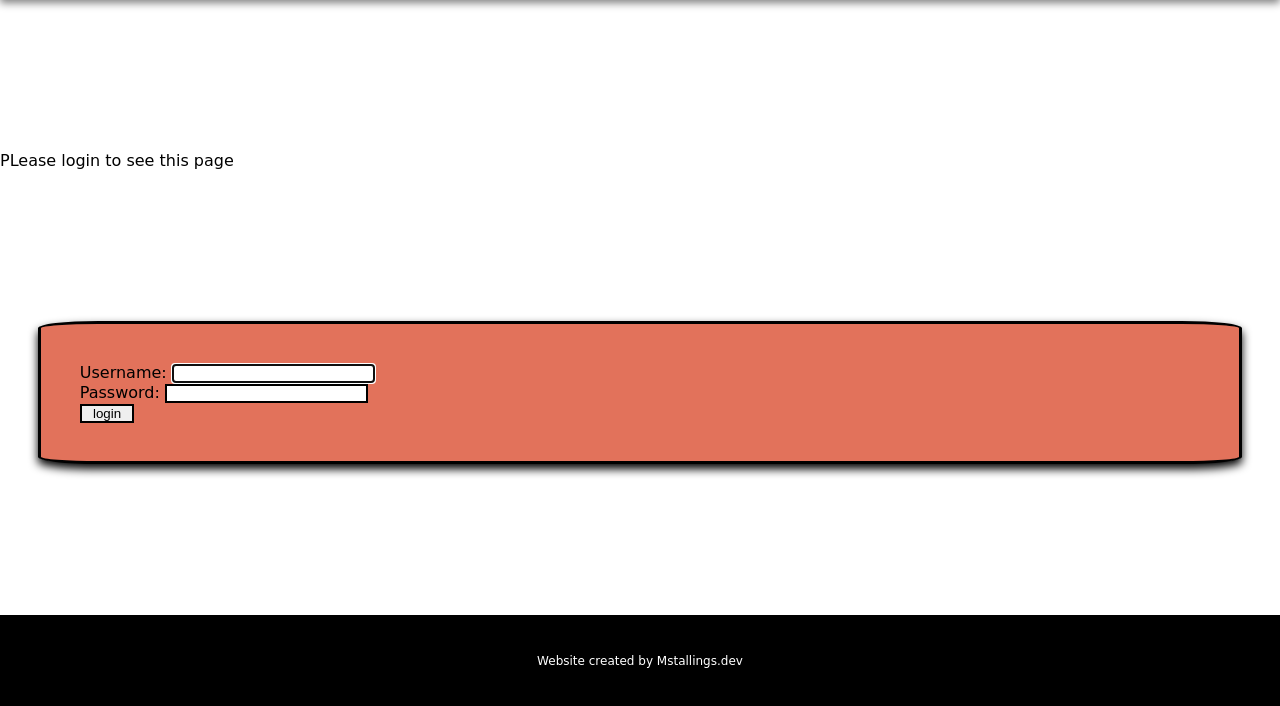
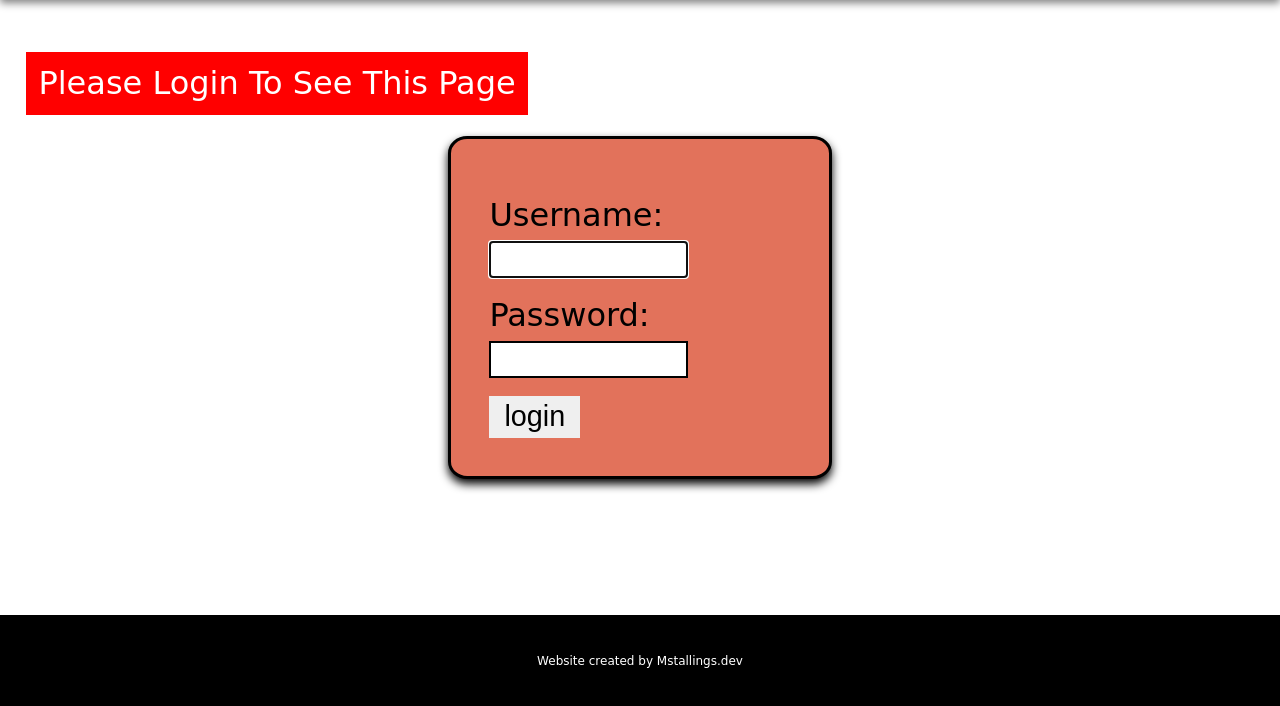
Before and after one commit to Mysta3/xtinej, a Django app: page /accounts/login/?next=/vendors/1 in a window 1280 px wide. Shown: the part 94-800 px from the top of the page. Run offline with Django 3.2, Linux system fonts and the light colour scheme.

Commit message:
styled content page

```diff
--- a/accounts/templates/accounts/login.html
+++ b/accounts/templates/accounts/login.html
@@ -3,13 +3,13 @@
 {% endif %}
 
 {% if next %}
-    <p>PLease login to see this page</p>
+    <p id="error_message">Please Login To See This Page</p>
 {% endif %}
 
-<form method="post" action="{% url 'login' %}">
+<form id="login_form" method="post" action="{% url 'login' %}">
     {% csrf_token %} {{form.as_p}}
 
-    <input class="form-btn" type="submit" value="login"/>
+    <input id="login_button" class="form-btn" type="submit" value="login"/>
     <input type="hidden" name="next" value="{{ next }}"/>
 </form>
 
--- a/cadeaux/static/css/styles.css
+++ b/cadeaux/static/css/styles.css
@@ -16,7 +16,6 @@ body {
 .header {
   background: black;
   color: gold;
-  overflow: hidden;
   margin-top: 0;
   width: 100vw;
   box-shadow: 0px 3px 8px grey;
@@ -74,6 +73,42 @@ nav a {
   opacity: 1;
 }
 
+/* LOGIN/LOGOUT STYLES */
+#error_message {
+  background-color: red;
+  color: white;
+  margin: 2%;
+  position: absolute;
+  top: 15%;
+  font-size: 2rem;
+  padding: 1%;
+}
+
+#login_form {
+  margin: 0% 35%;
+  max-width: 100vw;
+}
+
+#login_form p {
+  margin: 6% 0;
+  font-size: 2rem;
+}
+#login_form p input {
+  padding: 3%;
+}
+
+#login_button {
+  font-size: 1.8rem;
+  padding: 1.5% 5%;
+  border: none;
+}
+
+#login_button:hover {
+  border: 1px solid black;
+  background-color: lightgreen;
+  color: white;
+}
+
 .footer {
   background: black;
   font-size: 12px;
@@ -88,7 +123,7 @@ nav a {
 .vendor_list_title {
   text-align: center;
   font-size: 2rem;
-  margin: 5%;
+  margin: 1%;
 }
 
 .vendor_list_content {
```
